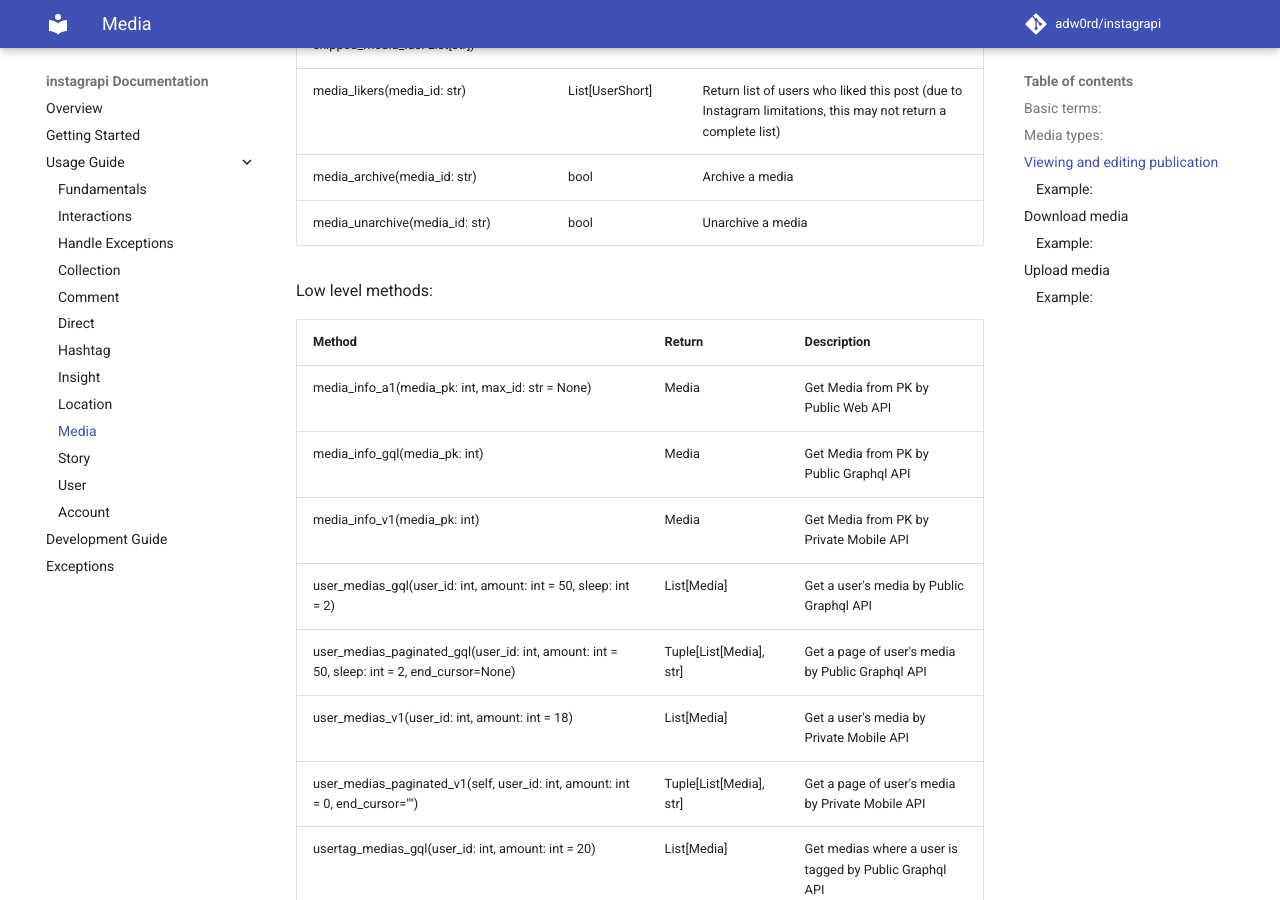
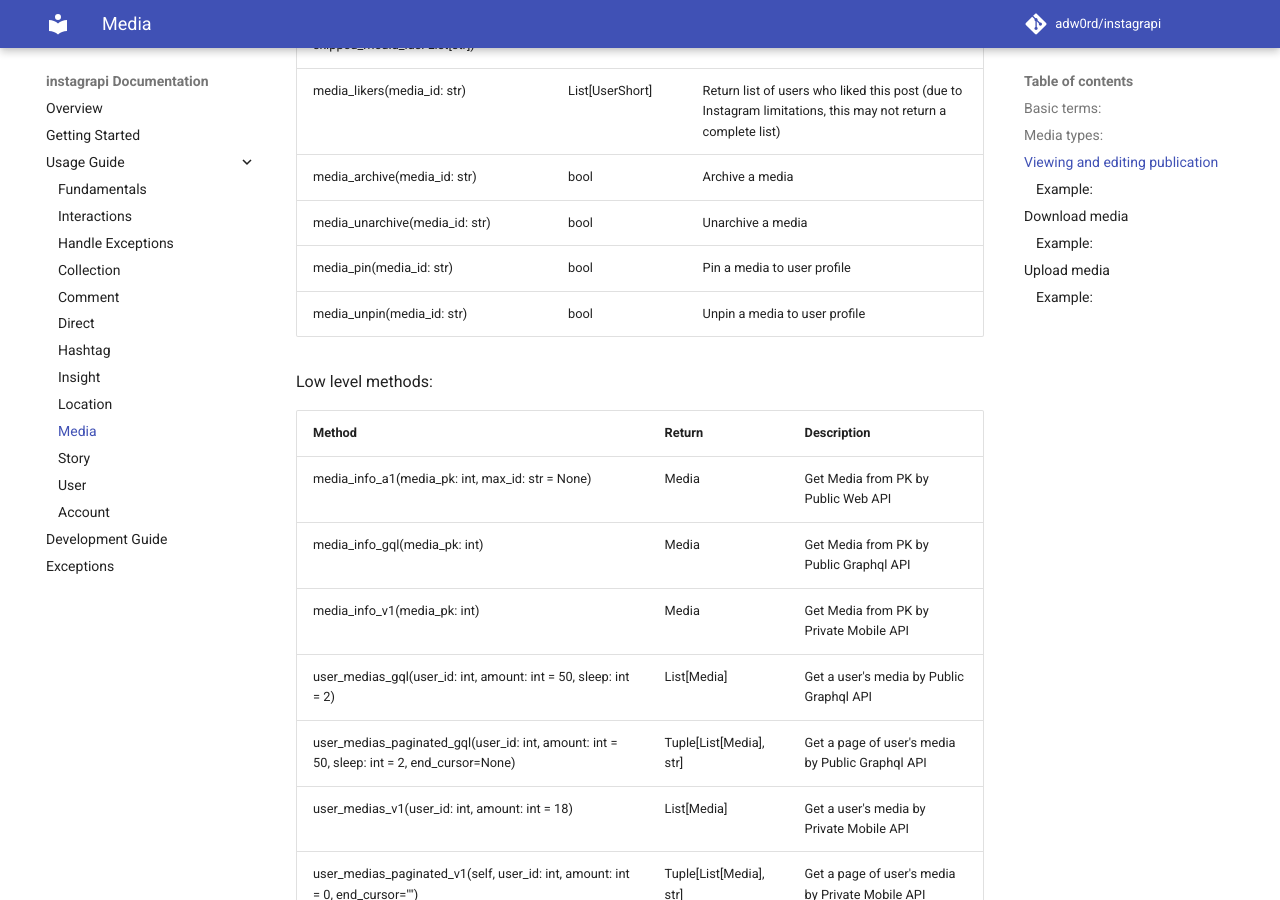
Before and after one commit to subzeroid/instagrapi, an MkDocs documentation site: the page built from docs/usage-guide/media.md, in a window 1280 px wide and 900 px high, scrolled down 1670 px. Built offline with MkDocs 1.6.1 and Material for MkDocs 9.7.7, drawn with Linux system fonts in a browser that asks for light colours; comment, search, counter and statistics services are not loaded; the version menu is left out.

Commit message:
Updated media.md Readme

```diff
--- a/docs/usage-guide/media.md
+++ b/docs/usage-guide/media.md
@@ -41,6 +41,8 @@ In terms of Instagram, this is called Media, usually users call it publications
 | media_likers(media_id: str)                                     | List\[UserShort]   | Return list of users who liked this post (due to Instagram limitations, this may not return a complete list)
 | media_archive(media_id: str)                                    | bool               | Archive a media
 | media_unarchive(media_id: str)                                  | bool               | Unarchive a media
+| media_pin(media_id: str)                                        | bool               | Pin a media to user profile
+| media_unpin(media_id: str)                                      | bool               | Unpin a media to user profile
 
 Low level methods:
 
```
